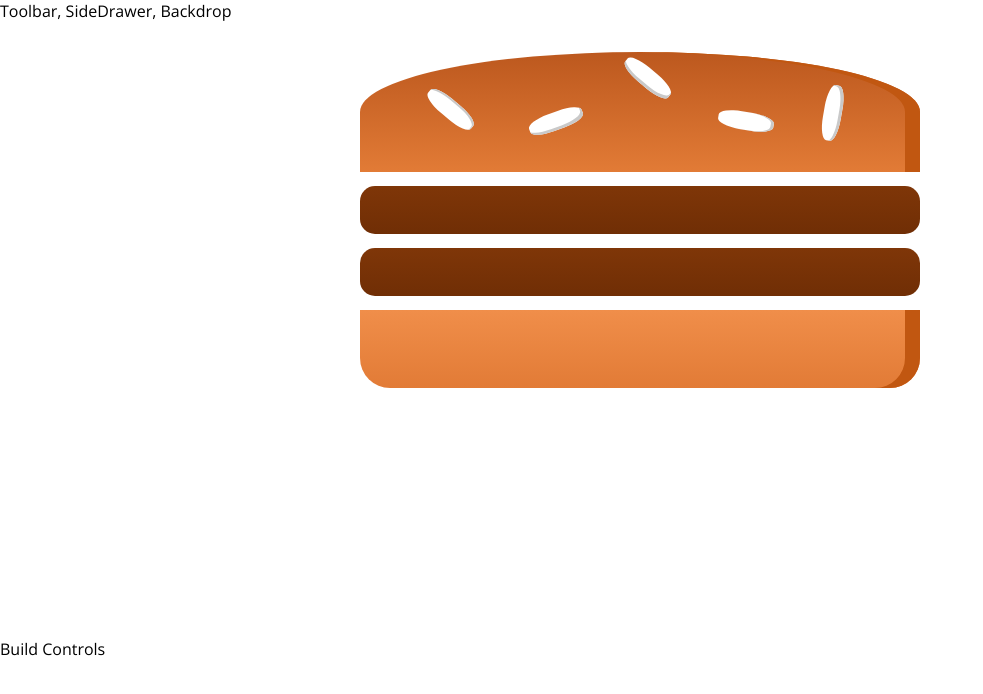
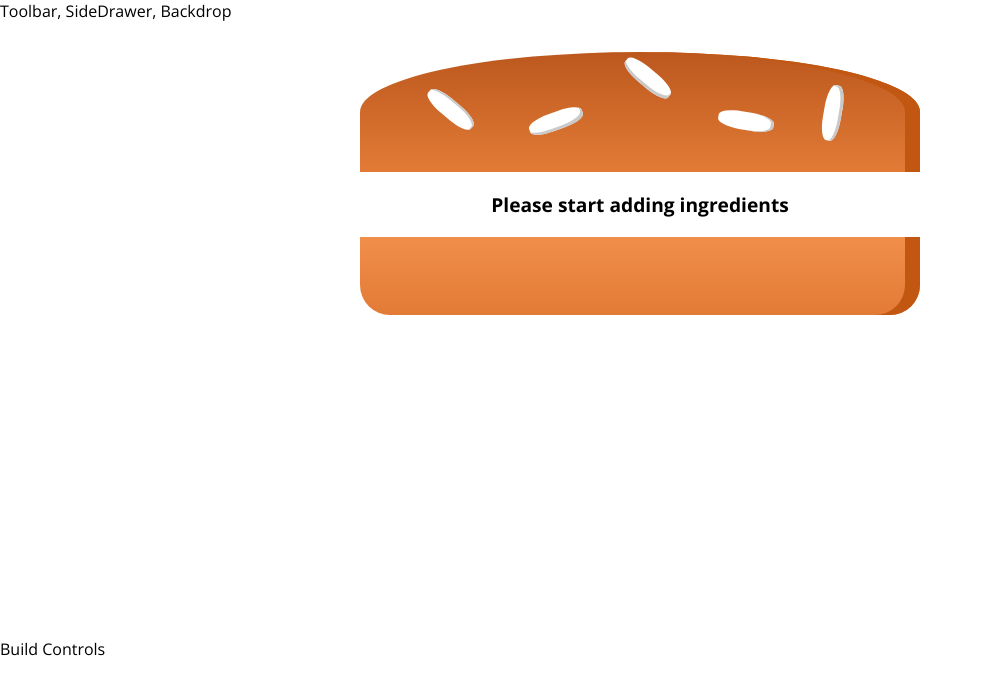
Before and after one commit to davidhartman00/react-hamburger, a React (Create React App) app in the folder react-hamburger/: page / in a window 1280 px wide. Shown: the top 694 px of the page, without its empty margins (0-983 px from the left). Built offline with nearby package versions, Linux system fonts and the light colour scheme.

Commit message:
checked burger to dynamic building

```diff
--- a/react-hamburger/src/components/Burger/Burger.js
+++ b/react-hamburger/src/components/Burger/Burger.js
@@ -4,12 +4,19 @@ import style from "./Burger.module.css"
 import BurgerIngredient from "./BurgerIngredient/BurgerIngredient"
 
 const burger = (props) =>{
-    const transformedIngredients = Object.keys(props.ingredients)//pulled out the keys names into an array
+    let transformedIngredients = Object.keys(props.ingredients)//pulled out the keys names into an array
         .map(igKey =>{ //loop over key titles
             return [...Array(props.ingredients[igKey])].map((_,i) => { //return an array of the quantity of each key, then map over each
                  return <BurgerIngredient key={igKey + i } type={igKey} /> //build an array of JSX to return
             })
-        })
+        }).reduce((arr, el) => {
+            return arr.concat(el)
+        }, [])
+        // console.log(transformedIngredients);
+    if (transformedIngredients.length === 0 ){
+        transformedIngredients = <p>Please start adding ingredients</p>
+    }
+
     return (
         <div className={style.Burger}>
             <BurgerIngredient type="bread-top" />
--- a/react-hamburger/src/components/Burger/BurgerIngredient/BurgerIngredient.module.css
+++ b/react-hamburger/src/components/Burger/BurgerIngredient/BurgerIngredient.module.css
@@ -93,8 +93,8 @@
     width: 90%;
     height: 4.5%;
     margin: 2% auto;
-    background: linear-gradient(#f4d004, #d6bb22);
-    border-radius: 20px;
+    background: linear-gradient(#f49f04, #ce8921);
+    border-radius: 3px;
 }
 
 .Salad {
--- a/react-hamburger/src/containers/BurgerBuilder/BurgerBuilder.js
+++ b/react-hamburger/src/containers/BurgerBuilder/BurgerBuilder.js
@@ -13,7 +13,7 @@ class BurgerBuilder extends Component {
             salad: 0,
             bacon: 0,
             cheese: 0,
-            meat: 2
+            meat: 0
         }
     }
     render() {
```
